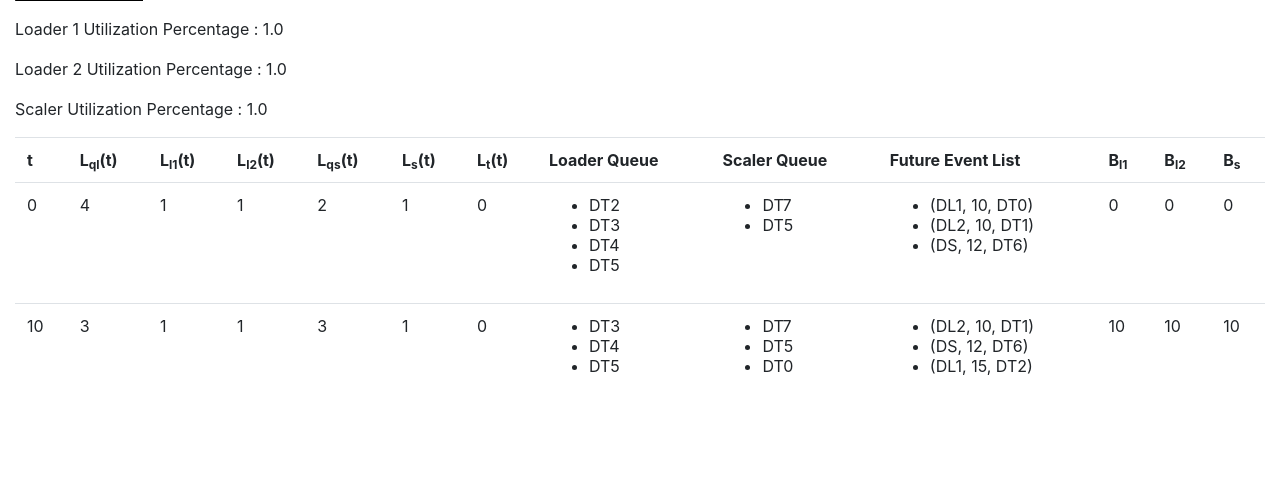
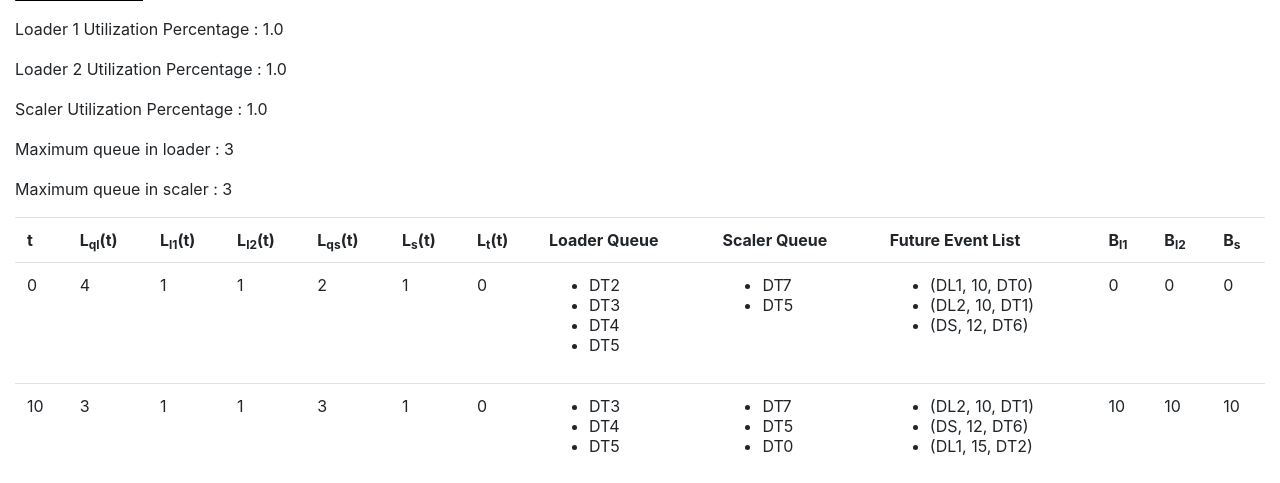
Before and after one commit to ardanto14/dump_truck_problem_simulation, a Flask app: page / in a window 1280 px wide. Shown: the part 287-770 px from the top of the page. Run offline with Flask 2, Linux system fonts and the light colour scheme; some libraries are stand-ins or nearby versions.

Commit message:
add queue max

```diff
--- a/app/main.py
+++ b/app/main.py
@@ -29,11 +29,13 @@ def result():
 
 
 
-   result = simulator.run_simulation(num_event)
+   result, max_scaler, max_loader = simulator.run_simulation(num_event)
 
 
 
 
    return render_template('main.html', results = result, loader1 = result[-1][10] / result[-1][0],
       loader2 = result[-1][11] / result[-1][0],
-      scaler = result[-1][12] / result[-1][0])
+      scaler = result[-1][12] / result[-1][0],
+      max_scaler = max_scaler,
+      max_loader = max_loader)
--- a/app/templates/main.html
+++ b/app/templates/main.html
@@ -30,6 +30,8 @@
         <p>Loader 1 Utilization Percentage : {{ loader1 }}</p>
         <p>Loader 2 Utilization Percentage : {{ loader2 }}</p>
         <p>Scaler Utilization Percentage : {{ scaler }}</p>
+        <p>Maximum queue in loader : {{ max_loader }}</p>
+        <p>Maximum queue in scaler : {{ max_scaler }}</p>
     </div>
 
 
--- a/simulation/simulation.py
+++ b/simulation/simulation.py
@@ -164,6 +164,8 @@ class DumpTruckSimulator():
                 loader2.busy_time,
                 scaler.busy_time])
 
+        max_queue_loader = 0
+        max_queue_scaler = 0
 
         for i in range(0, num_event-1):
 
@@ -213,6 +215,12 @@ class DumpTruckSimulator():
                 heapq.heappush(future_event_list, Event('DS', event.t + scaler.get_delay(), truck))
                 scaler.serving += 1
 
+            if loader_queue.length > max_queue_loader:
+                max_queue_loader = loader_queue.length
+
+            if scaler_queue.length > max_queue_scaler:
+                max_queue_scaler = scaler_queue.length
+
 
 
 
@@ -231,4 +239,4 @@ class DumpTruckSimulator():
                 loader2.busy_time,
                 scaler.busy_time])
 
-        return result
+        return result, max_queue_scaler, max_queue_loader
```
